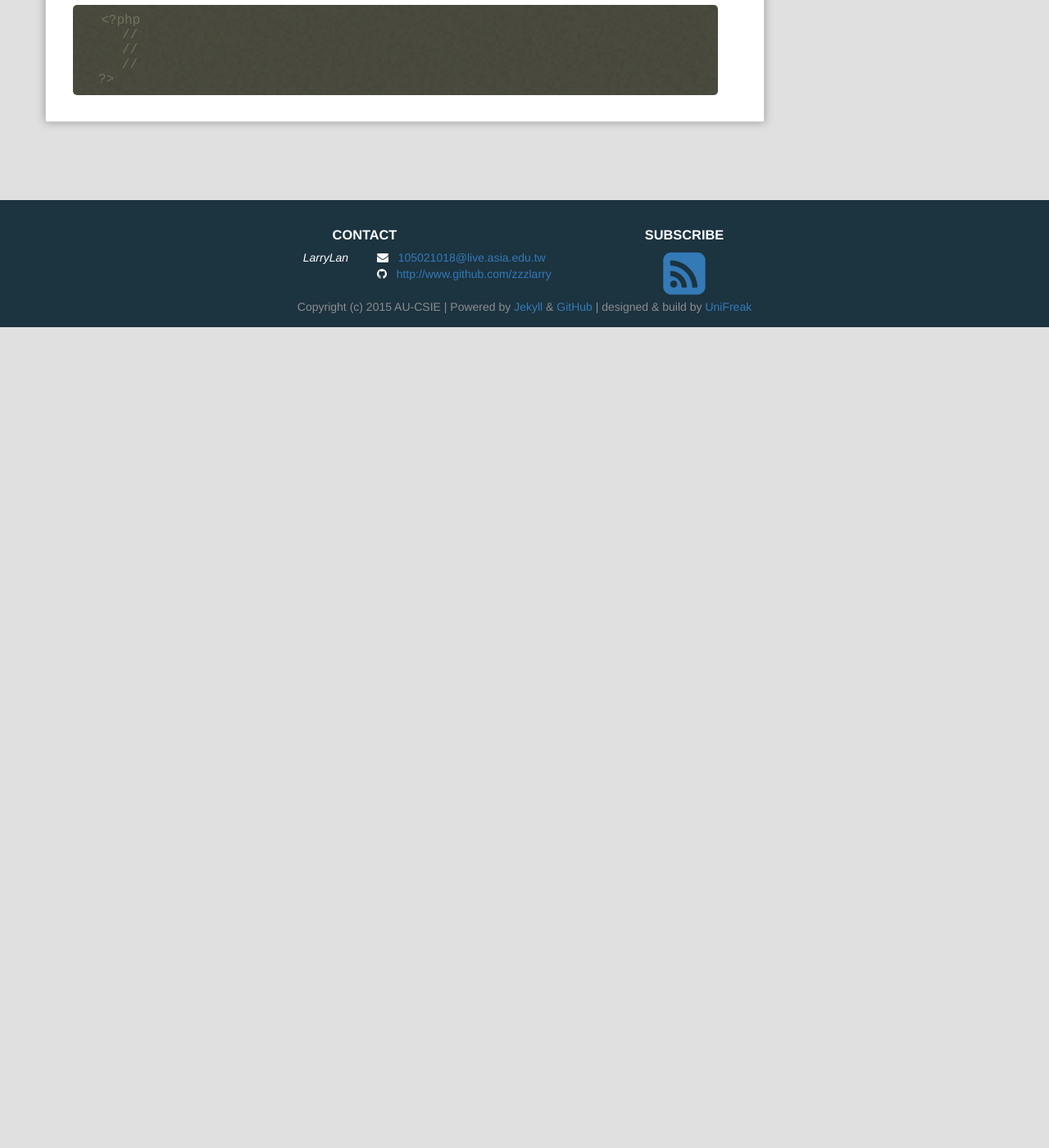
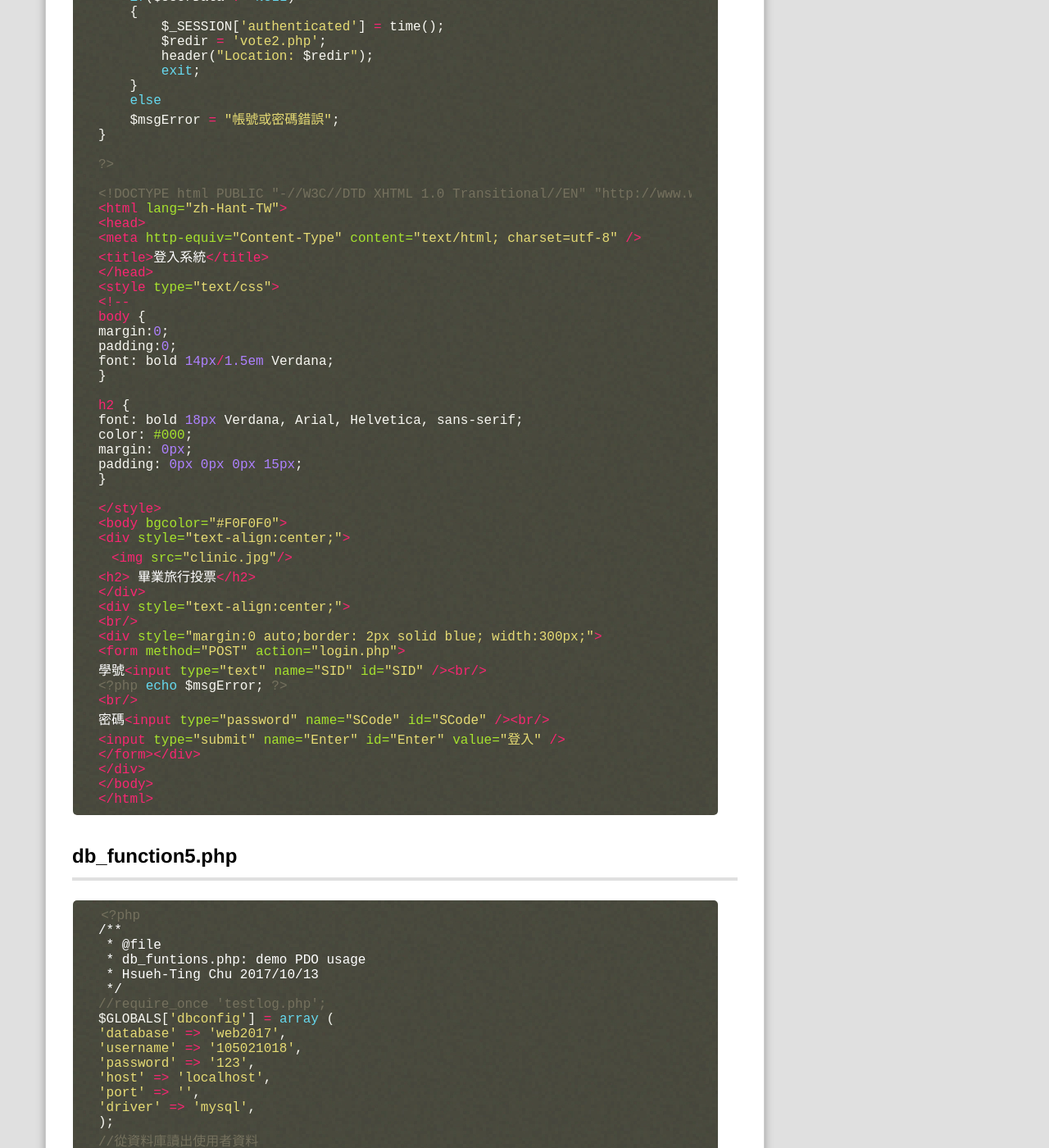
Before and after one commit to zzzlarry/webcourse, a Jekyll site: the page built from _posts/2017-11-08-Class8.md, in a window 1280 px wide and 1400 px high, scrolled down 1056 px. Shown: the whole window at 82% size. Built offline with Jekyll 4.4.1, drawn with Linux system fonts in a browser that asks for light colours; Markdown is read by kramdown in place of the engine named in the settings; comment, search, counter and statistics services are not loaded; before the commit the page ends 1455 px from its top, so only the background shows below that; some of the changed text lies outside the part shown.

Commit message:
Update 2017-11-08-Class8.md

````diff
--- a/_posts/2017-11-08-Class8.md
+++ b/_posts/2017-11-08-Class8.md
@@ -15,25 +15,230 @@ github帳號及使用github做blog。。
 
 # 我的學習
 
-##Github
+##login.php
 
 
 
 ```php
 <?php
-   //
-   //
-   //
+//2017/11/08
+$msgError = "預設密碼是0000";
+if(isset($_POST["Enter"])){
+    session_start();
+    require_once 'db_func5.php';
+    //    $GLOBALS['dbconfig'] = $dbconfig;
+    $SID = $_POST["SID"];
+    $SCode = $_POST["SCode"];
+    $UserData = CheckUserTest($SID, $SCode);
+    if($UserData != NULL)
+    {
+        $_SESSION['authenticated'] = time();
+        $redir = 'vote2.php';
+        header("Location: $redir");
+        exit;
+    }
+    else
+    $msgError = "帳號或密碼錯誤";
+}
+
 ?>
+
+<!DOCTYPE html PUBLIC "-//W3C//DTD XHTML 1.0 Transitional//EN" "http://www.w3.org/TR/xhtml1/DTD/xhtml1-transitional.dtd">
+<html lang="zh-Hant-TW">
+<head>
+<meta http-equiv="Content-Type" content="text/html; charset=utf-8" />
+<title>登入系統</title>
+</head>
+<style type="text/css">
+<!--
+body {
+margin:0;
+padding:0;
+font: bold 14px/1.5em Verdana;
+}
+
+h2 {
+font: bold 18px Verdana, Arial, Helvetica, sans-serif;
+color: #000;
+margin: 0px;
+padding: 0px 0px 0px 15px;
+}
+
+</style>
+<body bgcolor="#F0F0F0">
+<div style="text-align:center;">
+　<img src="clinic.jpg"/>
+<h2> 畢業旅行投票</h2>
+</div>
+<div style="text-align:center;">
+<br/>
+<div style="margin:0 auto;border: 2px solid blue; width:300px;">
+<form method="POST" action="login.php">
+學號<input type="text" name="SID" id="SID" /><br/>
+<?php echo $msgError; ?>
+<br/>
+密碼<input type="password" name="SCode" id="SCode" /><br/>
+<input type="submit" name="Enter" id="Enter" value="登入" />
+</form></div>
+</div>
+</body>
+</html>
 ```
-##Github pages
+
+
+##db_function5.php
+
+
 
 ```php
 <?php
-   //
-   //
-   //
+/**
+ * @file
+ * db_funtions.php: demo PDO usage
+ * Hsueh-Ting Chu 2017/10/13
+ */
+//require_once 'testlog.php';
+$GLOBALS['dbconfig'] = array (
+'database' => 'web2017',
+'username' => '105021018',
+'password' => '123',
+'host' => 'localhost',
+'port' => '',
+'driver' => 'mysql',
+);
+//從資料庫讀出使用者資料
+function CheckUserTest($sID, $sCode)
+{
+    return "Hello";
+}
+function CheckUser($sID, $sCode) {
+    $dbconfig = $GLOBALS['dbconfig'];
+    $dsn = $dbconfig['driver'].":host=".$dbconfig['host'].";dbname=".$dbconfig['database'];
+    $pdo = new PDO($dsn, $dbconfig['username'],$dbconfig['password']);
+    $pdo->query("set names utf8");
+    $sql = "SELECT SName FROM tour_user WHERE SID = :SID AND SCode =:SCode";
+    $pdoStatement = $pdo->prepare($sql);
+    $pdoStatement->bindValue(':SID', $sID, PDO::PARAM_STR);
+    $pdoStatement->bindValue(':SCode', $sCode, PDO::PARAM_STR);
+    $ret = $pdoStatement->execute();
+    $row = $pdoStatement->fetch();
+    if ($row)
+    {
+        return $row['SName'];
+    }
+    return NULL;
+}
+```
+
+
+##logout.php
+
+
+
+```php
+<?php
+//admin
+session_start();
+unset($_SESSION['authenticated']);
 ?>
+
+<!DOCTYPE html PUBLIC "-//W3C//DTD XHTML 1.0 Transitional//EN" "http://www.w3.org/TR/xhtml1/DTD/xhtml1-transitional.dtd">
+<html lang="zh-Hant-TW">
+<head>
+<meta http-equiv="Content-Type" content="text/html; charset=utf-8" />
+<title>登入系統</title>
+</head>
+<style type="text/css">
+<!--
+body {
+margin:0;
+padding:0;
+font: bold 14px/1.5em Verdana;
+}
+
+h2 {
+font: bold 18px Verdana, Arial, Helvetica, sans-serif;
+color: #000;
+margin: 0px;
+padding: 0px 0px 0px 15px;
+}
+
+</style>
+<body bgcolor="#F0F0F0">
+<div style="text-align:center;">
+　<img src="clinic.jpg"/>
+<h2> 畢業旅行投票</h2>
+</div>
+<div style="text-align:center;">
+<br/>
+<div style="margin:0 auto;border: 2px solid blue; width:300px;">
+謝謝您參與投票!!!
+<br/>
+<a href="vote2.php">重新進入投票</a>
+</div>
+</div>
+</body>
+</html>
+
+```
+
+
+
+##vote2.php
+
+```php
+<?php
+session_start();
+if(!isset($_SESSION["authenticated"])|| (time() - $_SESSION['authenticated']) > 600 )
+{
+    $redir = "login.php";
+    header("Location: $redir");
+    exit;
+}
+?>
+<html lang="lang="zh-Hant-TW"">
+<head>
+    <meta http-equiv="Content-Type" content="text/html; charset=utf-8" />
+    <title>畢業旅行投票</title>
+</head>
+<body>
+
+<p>畢業旅行投票</p>
+<form method='post' action='confirm2.php'>
+
+
+    <table border='1' width='100%' id='table1'>
+        <tr>
+            <td align='right' width='200'>學號</td>
+            <td><input type='text' name='SID' size='10'>　</td>
+        </tr>
+        <tr>
+            <td align='right' width='200'>姓名</td>
+            <td><input type='text' name='SName' size='10'>　</td>
+        </tr>
+        <tr>
+            <td align='right' width='200'>身份證末四碼</td>
+            <td><input type='text' name='SCode' size='10'></td>
+        </tr>
+        <tr>
+            <td align='right' width='200'>選擇地點</td>
+            <td><input type='radio' value='澎湖' name='SLoc'>澎湖
+                <input type='radio' value='花蓮' name='SLoc'>花蓮
+                <input type='radio' value='泰國' name='SLoc'>泰國</td>
+        </tr>
+        <tr>
+            <td align='right' width='200'>意見</td>
+            <td><input type='text' name='SComment' size='50'>　</td>
+        </tr>
+        <tr>
+            <td align='right' width='200'>　</td>
+            <td><input type='submit' name='Submit' value='投票'>　</td>
+        </tr>
+    </table>
+</form>
+</body>
+
+</html>
 ```
 
 
````
